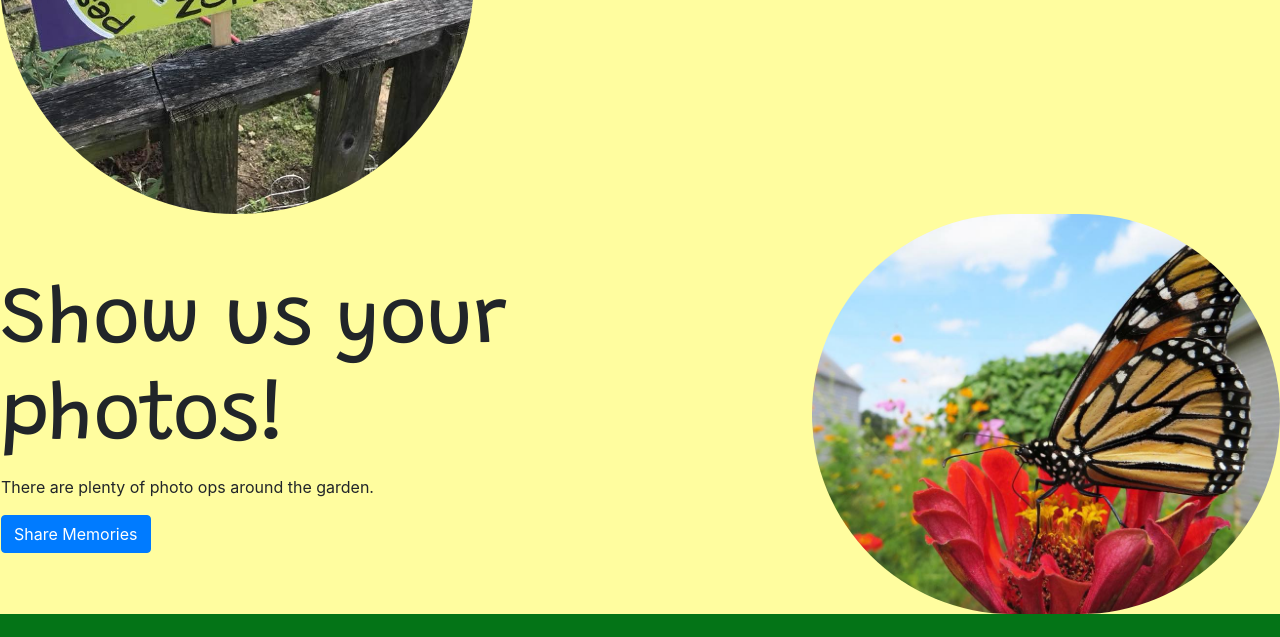
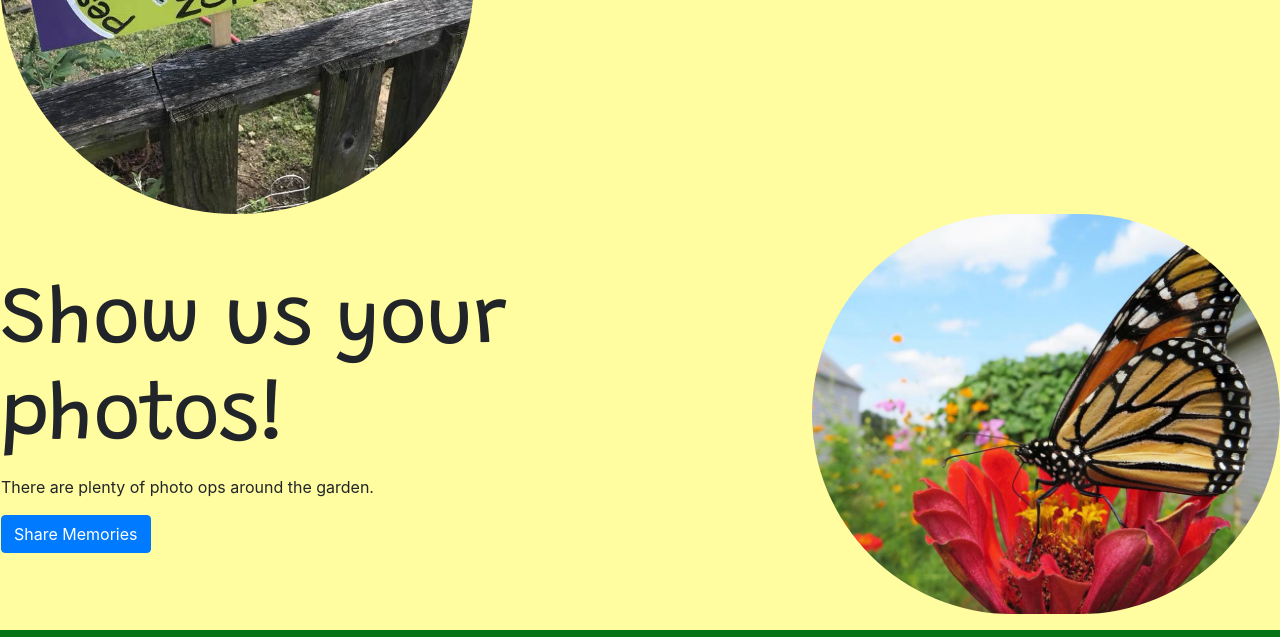
Before and after one commit to josephtittle/FranklinStreetGarden, a website: page index.html in a window 1280 px wide. Shown: the part 1865-2502 px from the top of the page. Drawn offline with nearby package versions, Linux system fonts and the light colour scheme.

Commit message:
bottom padding added to keep butterfly from touching footer

```diff
--- a/index.html
+++ b/index.html
@@ -80,7 +80,7 @@
             </div>
 
     </div>
-    <div class="row" id="photoLand">
+    <div class="row pb-3" id="photoLand">
             <div class="col align-self-center p-3">
                 <h3>Show us your photos!</h3>
                 <p>There are plenty of photo ops around the garden.</p>
```
